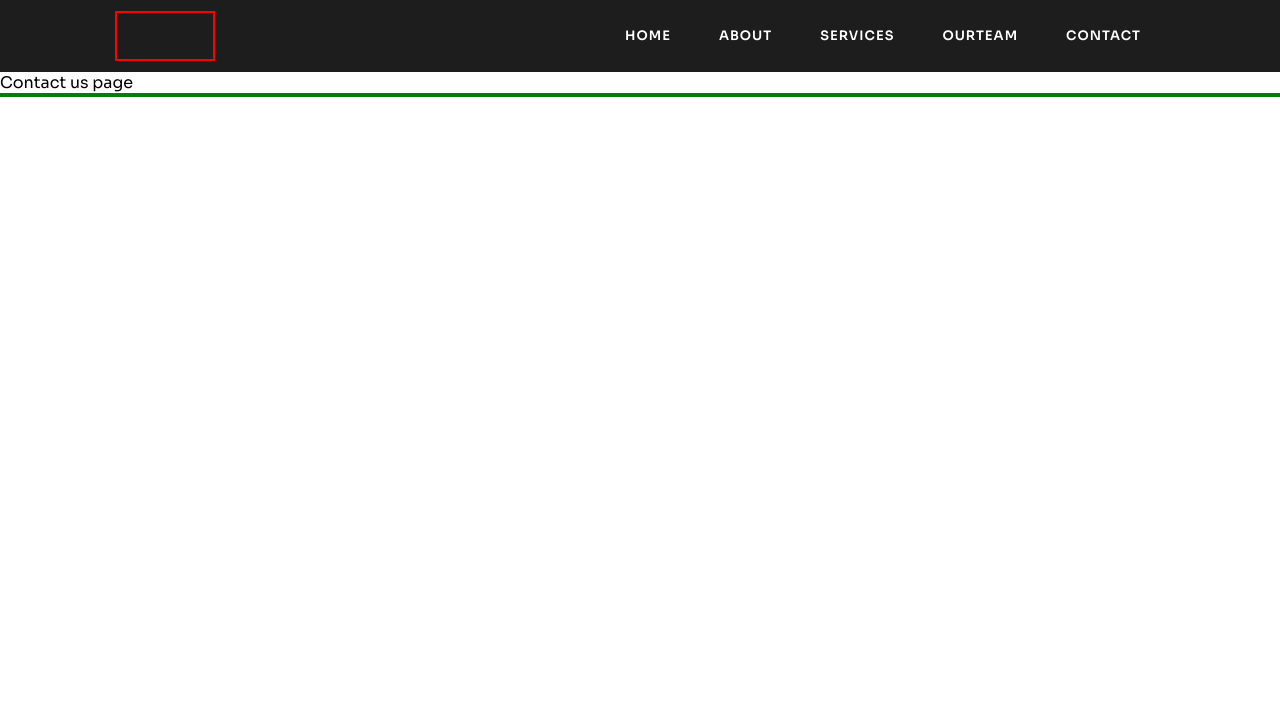
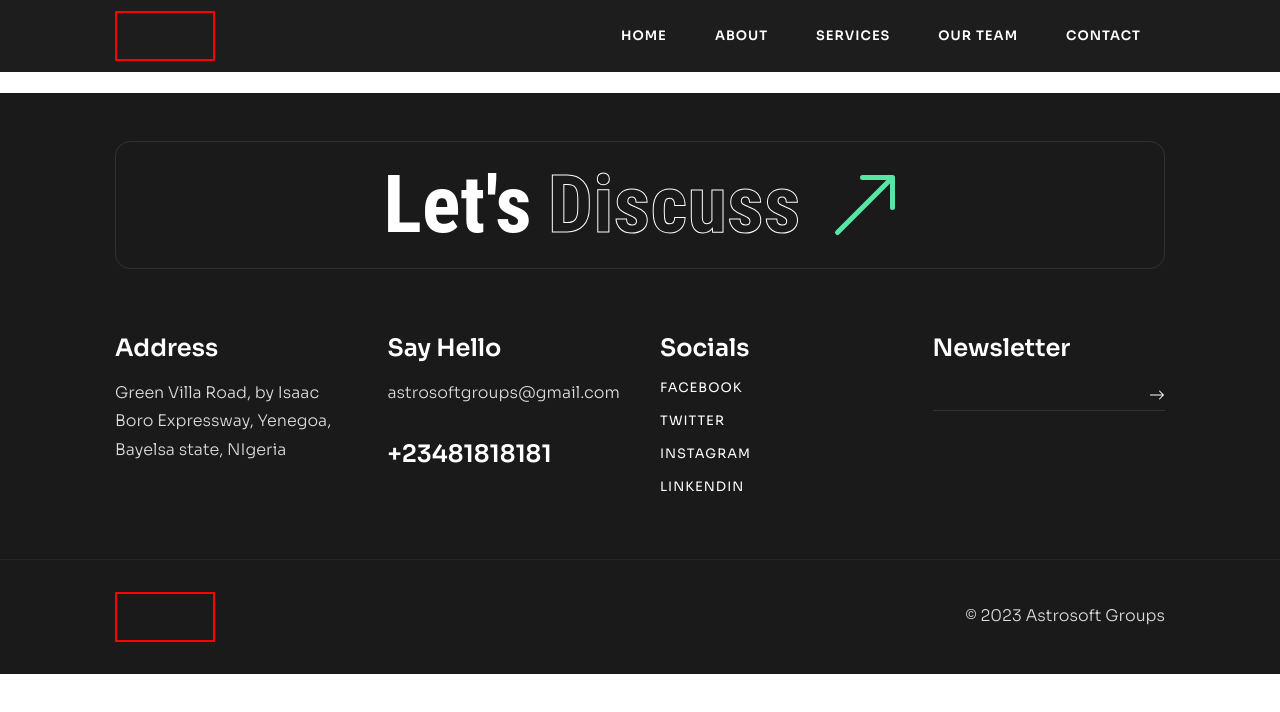
Before and after one commit to tonayam/Astrosoft-Groups, a React (Create React App) app: page /contact-us in a window 1280 px wide. Shown: the top 712 px of the page. Built offline with nearby package versions, Linux system fonts and the light colour scheme.

Commit message:
Footers completed

```diff
--- a/src/App.js
+++ b/src/App.js
@@ -2,7 +2,7 @@ import { useEffect } from 'react';
 import { Route, Routes, useLocation } from 'react-router-dom';
 
 import Navbar from './components/Navbar/Navbar.jsx';
-import Footer from './components/Footer/Footer.jsx';
+import { Footer, MiniFooter } from './components/Footer/Footer.jsx';
 
 // PAGES WITHOUT AUTH
 import { About, ContactUs, Home, OurTeam, Services } from './pages';
@@ -26,6 +26,7 @@ function App() {
         <Route path='/contact-us' element={<ContactUs />} />
       </Routes>
       <Footer />
+      <MiniFooter />
     </>
   );
 }
--- a/src/components/Footer/Footer.jsx
+++ b/src/components/Footer/Footer.jsx
@@ -1,7 +1,79 @@
 import React from 'react';
+import { BsArrowRight, BsArrowUpRight } from 'react-icons/bs';
 
-const Footer = () => {
-  return <footer className='footer'></footer>;
+export const Footer = () => {
+  return (
+    <footer className='footer'>
+      <button className='btn'>
+        <h2>
+          <span>Let's </span>
+          <span className='stroke'>Discuss</span> <BsArrowUpRight />
+        </h2>
+      </button>
+      <div className='grid'>
+        {/* COMPANY ADDRESS */}
+        <div className='item'>
+          <h4>Address</h4>
+          <p>
+            Green Villa Road, by Isaac Boro Expressway, Yenegoa, Bayelsa state,
+            NIgeria
+          </p>
+        </div>
+
+        {/* COMPANY CONTACT */}
+        <div className='item'>
+          <h4>Say Hello</h4>
+          <p>astrosoftgroups@gmail.com</p>
+          <h4 className='num'>+23481818181</h4>
+        </div>
+
+        {/* COMPANY SOCIAL MEDIA ACCOUNTS */}
+        <div className='item'>
+          <h4>Socials</h4>
+          <ul>
+            <li>
+              <a href='#d' target='_blank'>
+                Facebook
+              </a>
+            </li>
+            <li>
+              <a href='#d' target='_blank'>
+                Twitter
+              </a>
+            </li>
+            <li>
+              <a href='#d' target='_blank'>
+                Instagram
+              </a>
+            </li>
+            <li>
+              <a href='#d' target='_blank'>
+                Linkendin
+              </a>
+            </li>
+          </ul>
+        </div>
+
+        {/* COMPANY NEWSLETTER */}
+        <div className='item'>
+          <h4>Newsletter</h4>
+          <div className='input-container'>
+            <input type='text' />
+            <BsArrowRight />
+          </div>
+        </div>
+      </div>
+    </footer>
+  );
 };
 
-export default Footer;
+export const MiniFooter = () => {
+  return (
+    <div className='mini-footer'>
+      <div className='logo'></div>
+      <div className='copyright'>
+        <p>&copy; {new Date().getFullYear()} Astrosoft Groups</p>
+      </div>
+    </div>
+  );
+};
--- a/src/components/Footer/_footer.scss
+++ b/src/components/Footer/_footer.scss
@@ -1,3 +1,209 @@
+// MAIN FOOTER
 .footer {
-    border: 2px solid green;
+    padding: 3rem 14px;
+    background-color: #1a1a1a;
+
+    .btn {
+        @include flex(center, center, row);
+        padding: 1rem;
+        border: 1px solid $borderColor;
+        border-radius: 15px;
+        width: 100%;
+        margin-bottom: 4rem;
+
+        h2 {
+            font-size: 1.5rem;
+            color: #fff;
+            @include flex(center, center, row);
+
+            span {
+                margin: 0 0.2rem;
+
+                &.stroke {
+                    color: transparent;
+                    -webkit-text-stroke: 1px #fff;
+                }
+            }
+
+            svg {
+                color: #55e6a5;
+                margin-left: 0.5rem;
+                font-size: 1.5rem;
+            }
+        }
+    }
+
+    .grid {
+        @include grid(1, 1fr, 40px);
+
+        .item {
+            h4 {
+                font-weight: 600;
+                margin-bottom: 1rem;
+                font-size: 1.2rem;
+
+                &.num {
+                    margin-top: 1rem;
+                    margin-bottom: 0;
+                }
+            }
+
+            ul {
+                li {
+                    margin: 1rem 0;
+                    text-transform: uppercase;
+                    font-size: 13px;
+                    letter-spacing: 1px;
+                }
+            }
+
+            .input-container {
+                @include flex(center, flex-start, row);
+                position: relative;
+
+                input {
+                    color: #fff;
+                    background: transparent;
+                    border: 0;
+                    border-bottom: 1px solid rgba(255, 255, 255, 0.1);
+                    width: 100%;
+                    padding: 0.5rem 24px 0.5rem 8px;
+                    outline: none;
+                }
+
+                svg {
+                    color: #fff;
+                    position: absolute;
+                    right: 0;
+                }
+            }
+        }
+    }
 }
+
+// MINI FOOTER
+.mini-footer {
+    padding: 3rem 14px;
+    @include flex(center, space-between, column);
+    border-top: 1px solid rgba(255, 255, 255, 0.05);
+    background-color: #1a1a1a;
+    color: $defaultTextColor;
+    font-weight: 600;
+
+    .logo {
+        margin-bottom: 1rem;
+    }
+}
+
+@include for-phone-only {
+
+    // MAIN FOOTER
+    .footer {
+        padding: 3rem 24px;
+    }
+
+    // MINI FOOTER
+    .mini-footer {
+        padding: 1rem 24px;
+    }
+}
+
+@include for-tablet-potrait-up {
+
+    // MIAIN FOOTER
+    .footer {
+        padding: 3rem 40px;
+
+        .btn {
+            h2 {
+                font-size: 2.5rem;
+
+                svg {
+                    font-size: 2.5rem;
+                }
+            }
+        }
+
+        .grid {
+            @include grid(2, 1fr, 40px);
+        }
+    }
+
+    // MINI FOOTER
+    .mini-footer {
+        padding: 1rem 40px;
+        @include flex(center, space-between, row);
+
+        .logo {
+            margin-bottom: 0;
+        }
+    }
+}
+
+@include for-tablet-landscape-up {
+
+    // MAIN FOOTER
+    .footer {
+        padding: 3rem 60px;
+    }
+
+    // MINI FOOTER
+    .mini-footer {
+        padding: 1rem 60px;
+    }
+}
+
+@include for-desktop-up {
+
+    // MAIN FOOTER
+    .footer {
+        padding: 3rem 115px;
+
+        .btn {
+            h2 {
+                font-size: 5rem;
+
+                span {
+                    margin: 0 0.5rem;
+                }
+
+                svg {
+                    margin-left: 1rem;
+                    font-size: 5rem;
+                }
+            }
+        }
+
+        .grid {
+            @include grid(4, 1fr, 40px);
+
+            .item {
+                h4 {
+                    font-size: 1.5rem;
+
+                    &.num {
+                        margin-top: 2rem;
+                    }
+                }
+            }
+        }
+    }
+
+    // MINI FOOTER
+    .mini-footer {
+        padding: 2rem 115px;
+    }
+}
+
+@include for-big-desktop-up {
+
+    // MAIN FOOTER
+    .footer {
+        padding: 3rem 675px;
+    }
+
+    // MINI FOOTER
+    .mini-footer {
+        padding: 2rem 675px;
+    }
+}
--- a/src/components/Navbar/Navbar.jsx
+++ b/src/components/Navbar/Navbar.jsx
@@ -23,7 +23,7 @@ const Navbar = () => {
           <Link to='services'>Services</Link>
         </li>
         <li onClick={closeNav}>
-          <Link to='our-team'> OurTeam</Link>
+          <Link to='our-team'> Our Team</Link>
         </li>
         <li onClick={closeNav}>
           <Link to='contact-us'>Contact</Link>
--- a/src/components/Navbar/_navbar.scss
+++ b/src/components/Navbar/_navbar.scss
@@ -3,12 +3,6 @@
     padding: 0.8rem 14px;
     background: $bgColor;
     color: $defaultTextColor;
-
-    .logo {
-        width: 100px;
-        height: 50px;
-        border: 2px solid red;
-    }
 
     .links {
         @include flex(flex-start, flex-start, column);
@@ -146,4 +140,8 @@
     }
 }
 
-@include for-big-desktop-up {}
+@include for-big-desktop-up {
+    .navbar {
+        padding: 0.5rem 675px;
+    }
+}
--- a/src/scss/_variables.scss
+++ b/src/scss/_variables.scss
@@ -1,2 +1,3 @@
 $bgColor : #1d1d1d;
-$defaultTextColor :#fff
+$defaultTextColor :#fff;
+$borderColor: rgba(255, 255, 255, 0.1);
--- a/src/scss/styles.scss
+++ b/src/scss/styles.scss
@@ -26,11 +26,19 @@ html,
 body {
     font-family: 'Sora', sans-serif;
     font-weight: 400;
+    color: $defaultTextColor;
 }
 
 a {
     color: inherit;
     text-decoration: none;
+}
+
+p {
+    line-height: 1.8;
+    font-size: 16px;
+    font-weight: 300;
+    color: #ddd;
 }
 
 
@@ -44,6 +52,12 @@ img {
     height: 100%;
     object-fit: cover;
     align-self: center;
+}
+
+.logo {
+    width: 100px;
+    height: 50px;
+    border: 2px solid red;
 }
 
 
@@ -70,11 +84,6 @@ button {
         margin-left: 10px;
         font-size: 1.4rem;
         font-family: 600;
-    }
-
-
-    &:hover {
-        opacity: 0.8;
     }
 }
 
```
